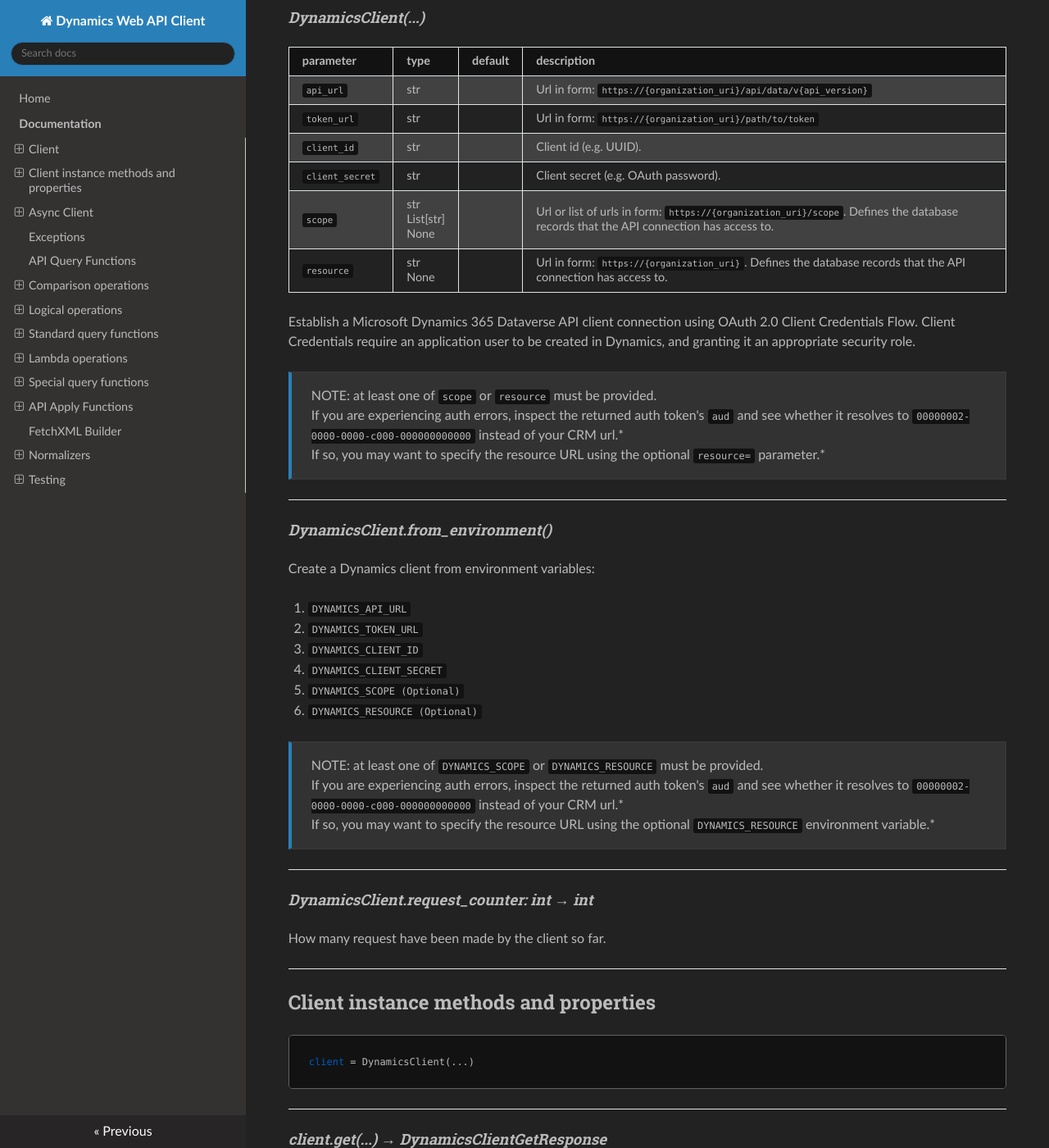
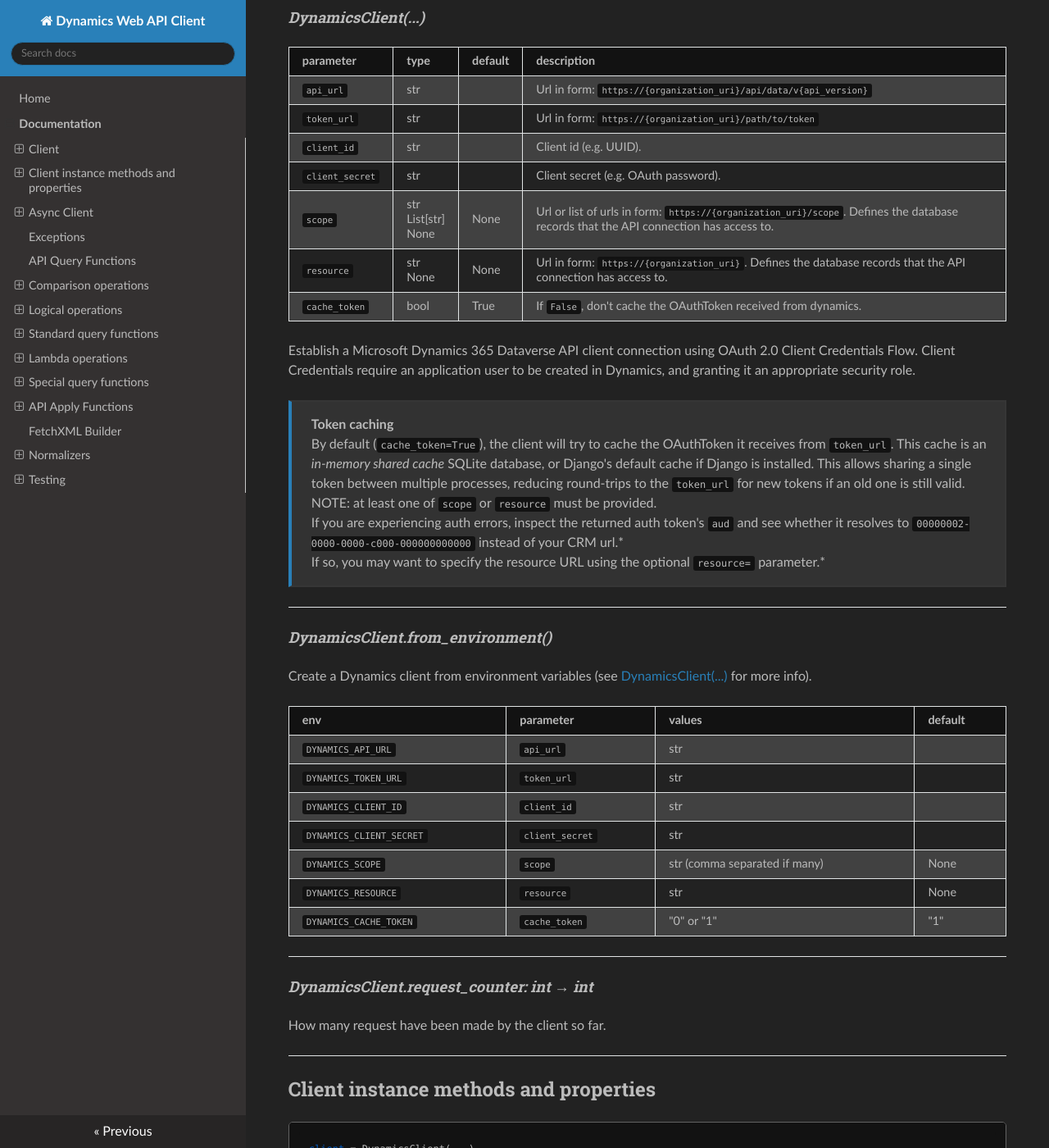
Before and after one commit to MrThearMan/dynamics-client, an MkDocs documentation site: the page built from docs/docs.md, in a window 1280 px wide and 1400 px high, scrolled down 298 px. Shown: the whole window at 82% size. Built offline with MkDocs 1.6.1, drawn with Linux system fonts in a browser that asks for light colours; nearby versions of some CDN libraries; a script that is not in the unit is left out.

Commit message:
Update docs

```diff
--- a/docs/docs.md
+++ b/docs/docs.md
@@ -14,15 +14,23 @@ from dynamics import DynamicsClient
 | `token_url`     | str                      |         | Url in form: `https://{organization_uri}/path/to/token`                                                                              |
 | `client_id`     | str                      |         | Client id (e.g. UUID).                                                                                                               |
 | `client_secret` | str                      |         | Client secret (e.g. OAuth password).                                                                                                 |
-| `scope`         | str<br>List[str]<br>None |         | Url or list of urls in form: `https://{organization_uri}/scope`. Defines the database records that the API connection has access to. |
-| `resource`      | str<br>None              |         | Url in form: `https://{organization_uri}`. Defines the database records that the API connection has access to.                       |
+| `scope`         | str<br>List[str]<br>None | None    | Url or list of urls in form: `https://{organization_uri}/scope`. Defines the database records that the API connection has access to. |
+| `resource`      | str<br>None              | None    | Url in form: `https://{organization_uri}`. Defines the database records that the API connection has access to.                       |
+| `cache_token`   | bool                     | True    | If `False`, don't cache the OAuthToken received from dynamics.                                                                       |
 
 Establish a Microsoft Dynamics 365 Dataverse API client connection
 using OAuth 2.0 Client Credentials Flow. Client Credentials require an application user to be
 created in Dynamics, and granting it an appropriate security role.
 
+> **Token caching**
+>
+> By default (`cache_token=True`), the client will try to cache the OAuthToken it receives from
+> `token_url`. This cache is an _in-memory shared cache_ SQLite database, or Django's default cache
+> if Django is installed. This allows sharing a single token between multiple processes, reducing
+> round-trips to the `token_url` for new tokens if an old one is still valid.
+
 > NOTE: at least one of `scope` or `resource` must be provided.
-
+>
 > If you are experiencing auth errors, inspect the returned auth token's `aud`
 > and see whether it resolves to `00000002-0000-0000-c000-000000000000` instead of your CRM url.*
 >
@@ -33,22 +41,18 @@ created in Dynamics, and granting it an appropriate security role.
 
 #### *DynamicsClient.from_environment()*
 
-Create a Dynamics client from environment variables:
+Create a Dynamics client from environment variables
+(see [DynamicsClient(...)](#dynamicsclient) for more info).
 
-1. `DYNAMICS_API_URL`
-2. `DYNAMICS_TOKEN_URL`
-3. `DYNAMICS_CLIENT_ID`
-4. `DYNAMICS_CLIENT_SECRET`
-5. `DYNAMICS_SCOPE (Optional)`
-6. `DYNAMICS_RESOURCE (Optional)`
-
-> NOTE: at least one of `DYNAMICS_SCOPE` or `DYNAMICS_RESOURCE` must be provided.
-
-> If you are experiencing auth errors, inspect the returned auth token's `aud`
-> and see whether it resolves to `00000002-0000-0000-c000-000000000000` instead of your CRM url.*
->
-> If so, you may want to specify the resource URL using the optional
-> `DYNAMICS_RESOURCE` environment variable.*
+| env                      | parameter       | values                        | default |
+|--------------------------|-----------------|-------------------------------|---------|
+| `DYNAMICS_API_URL`       | `api_url`       | str                           |         |
+| `DYNAMICS_TOKEN_URL`     | `token_url`     | str                           |         |
+| `DYNAMICS_CLIENT_ID`     | `client_id`     | str                           |         |
+| `DYNAMICS_CLIENT_SECRET` | `client_secret` | str                           |         |
+| `DYNAMICS_SCOPE`         | `scope`         | str (comma separated if many) | None    |
+| `DYNAMICS_RESOURCE`      | `resource`      | str                           | None    |
+| `DYNAMICS_CACHE_TOKEN`   | `cache_token`   | "0" or "1"                    | "1"     |
 
 ---
 
```
